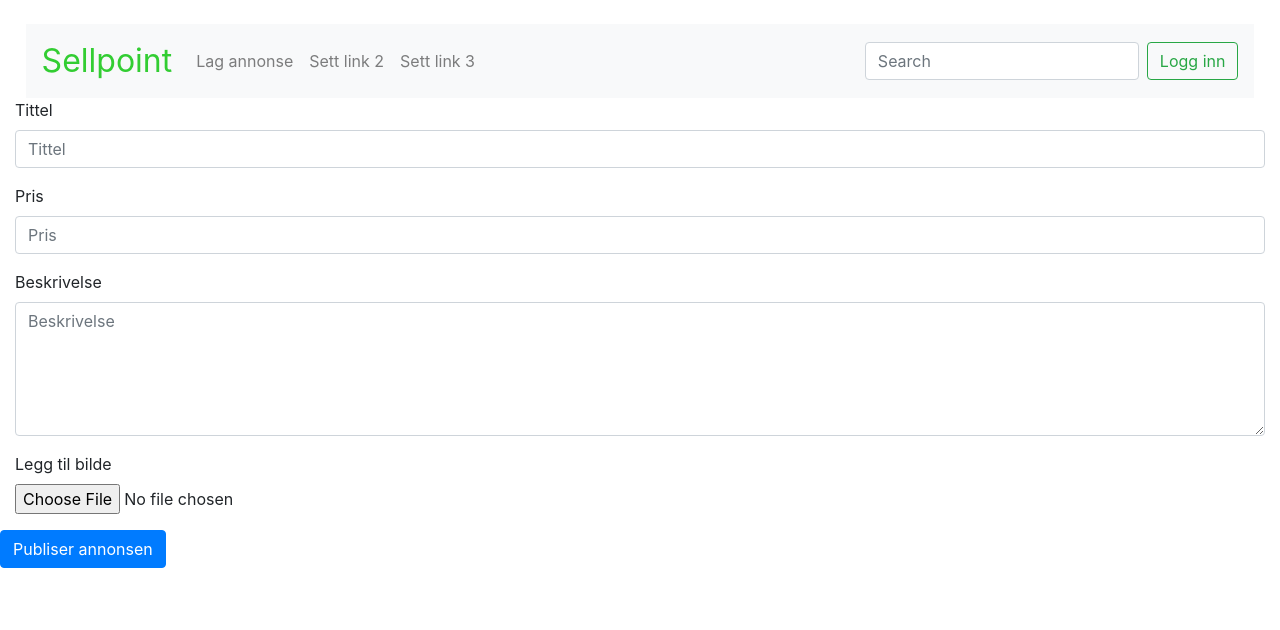
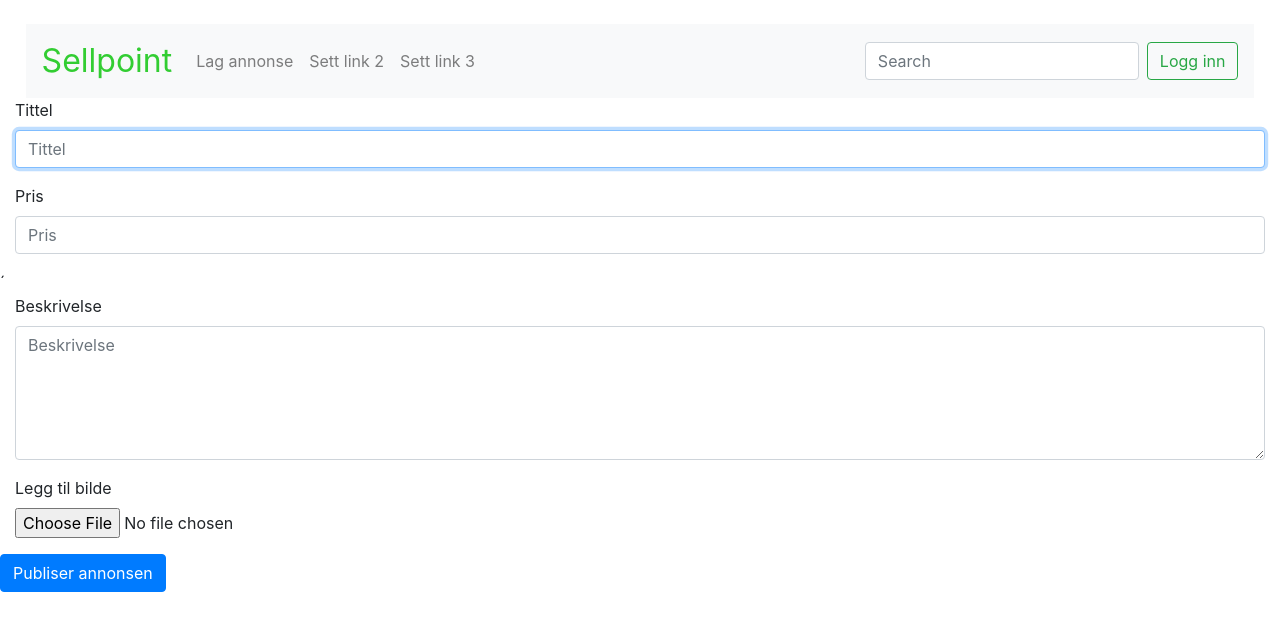
Before and after one commit to kavusiks/SellPoint, a React (Create React App) app in the folder sellpoint_frontend/: page /create-ad in a window 1280 px wide. Shown: the top 630 px of the page. Built offline with nearby package versions, Linux system fonts and the light colour scheme.

Commit message:
Created an AdService for handling post-req (3#)

```diff
--- a/sellpoint_frontend/src/components/CreateAd.tsx
+++ b/sellpoint_frontend/src/components/CreateAd.tsx
@@ -1,8 +1,9 @@
 import { Console } from "console";
 import React, { FunctionComponent, useState } from "react";
-import { Button, Col, Form } from "react-bootstrap";
+import { Button, Col, Form} from "react-bootstrap";
 import client from "../core/client";
 import { Ad } from "../models/ad";
+import AdService from "../core/ad"
 
 
 export const CreateAd: FunctionComponent<any> = () => {
@@ -13,18 +14,19 @@ export const CreateAd: FunctionComponent<any> = () => {
 
     //Hva skal man putte bilde som?
     const [image, setImage] = useState<string>();
+    const [validated, setValidated] = useState<boolean>(false);
 
 
-
-
-
-    //Trenger å fikse en onSubmit
     const onSubmit = async (e: React.FormEvent<HTMLFormElement>) =>{
 
+        setValidated(true);
         e.preventDefault();
 
-        console.log("Submit")
-
+        const form = e.target as HTMLFormElement;
+        if (!form.checkValidity()) {
+          e.stopPropagation();
+          return;
+        }
 
 
         const ad: Ad = {
@@ -34,32 +36,23 @@ export const CreateAd: FunctionComponent<any> = () => {
             image: image,
           };
 
-
-          await client.post("ad-create/", {
-
-            title: ad.title,
-            price: ad.price,
-            description: ad.description,
-            img : ad.image
-          });
+        AdService.createAd(ad);
 
     }
 
-
-
     return (
-      <Form onSubmit={onSubmit}>
+      <Form noValidate validated={validated} onSubmit={onSubmit}>
 
         <Form.Group as={Col} controlId="create-ad-title">
             <Form.Label>Tittel</Form.Label>
             <Form.Control
+                autoFocus
                 type="text"
                 placeholder="Tittel"
                 onChange={(e) => setTitle(e.target.value)}
                 required
             />
         </Form.Group>
-
         <Form.Group as={Col} controlId="create-ad-price">
             <Form.Label>Pris</Form.Label>
             <Form.Control
@@ -69,8 +62,7 @@ export const CreateAd: FunctionComponent<any> = () => {
                 required
             />
         </Form.Group>
-
-        <Form.Group as={Col} controlId="create-ad-description">
+´        <Form.Group as={Col} controlId="create-ad-description">
             <Form.Label>Beskrivelse</Form.Label>
             <Form.Control
                 as="textarea"
@@ -86,7 +78,7 @@ export const CreateAd: FunctionComponent<any> = () => {
                 label="Legg til bilde"
 
                 //Skal man sette onChange på image?
-                // onChange={(e) => setImage(e.target.value)}
+                onChange={(e: any) => setImage(e.target.files[0])}
             />
         </Form.Group>
 
--- /dev/null
+++ b/sellpoint_frontend/src/core/ad.ts
@@ -0,0 +1,17 @@
+import { Ad } from "../models/ad";
+import client from "./client";
+
+class AdService {
+
+    async createAd (ad:Ad): Promise<void>{
+        await client.post("ad-create/", {
+
+            title: ad.title,
+            price: ad.price,
+            description: ad.description,
+            img : ad.image
+          });
+
+    }
+}
+export default new AdService();
```
